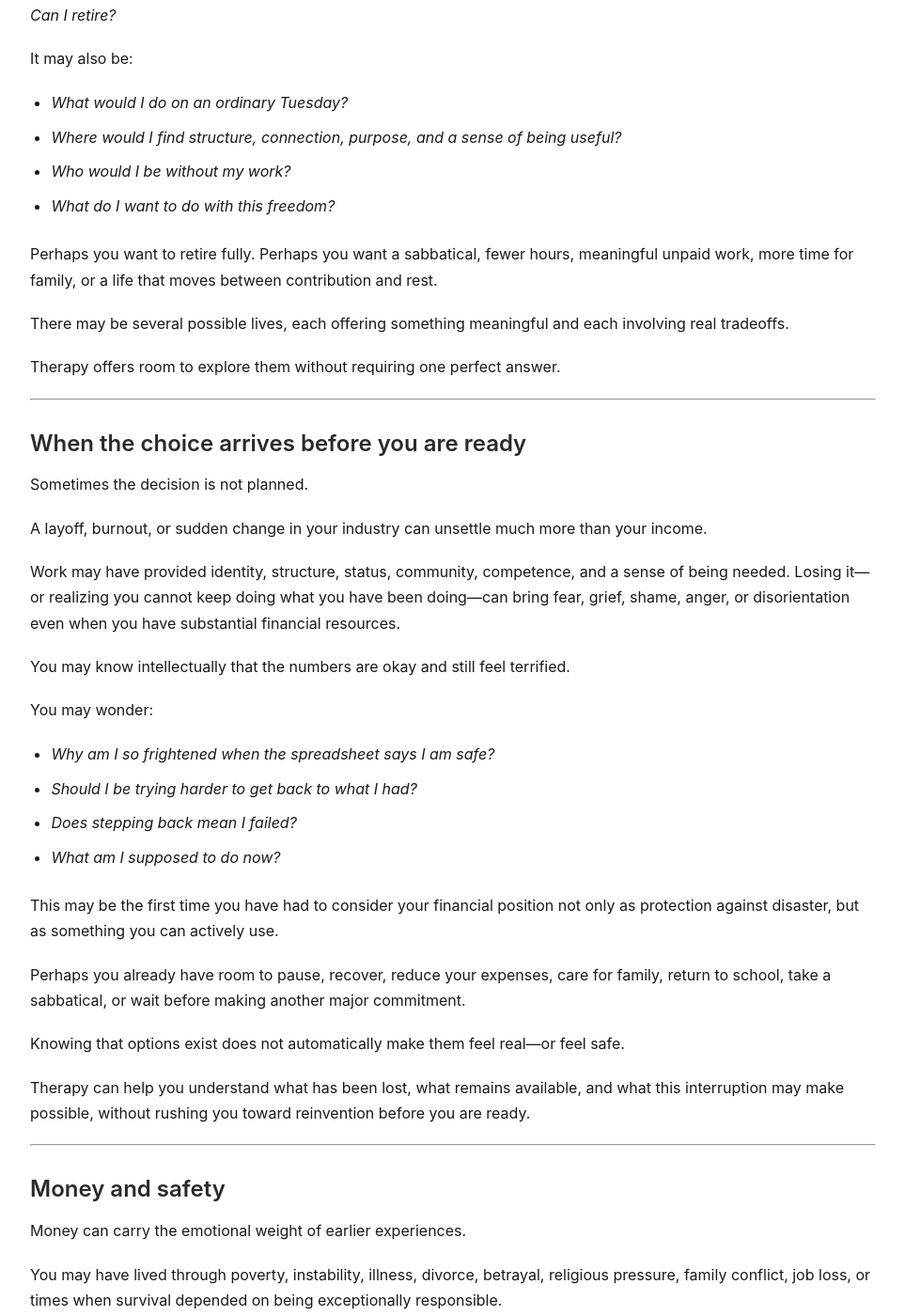
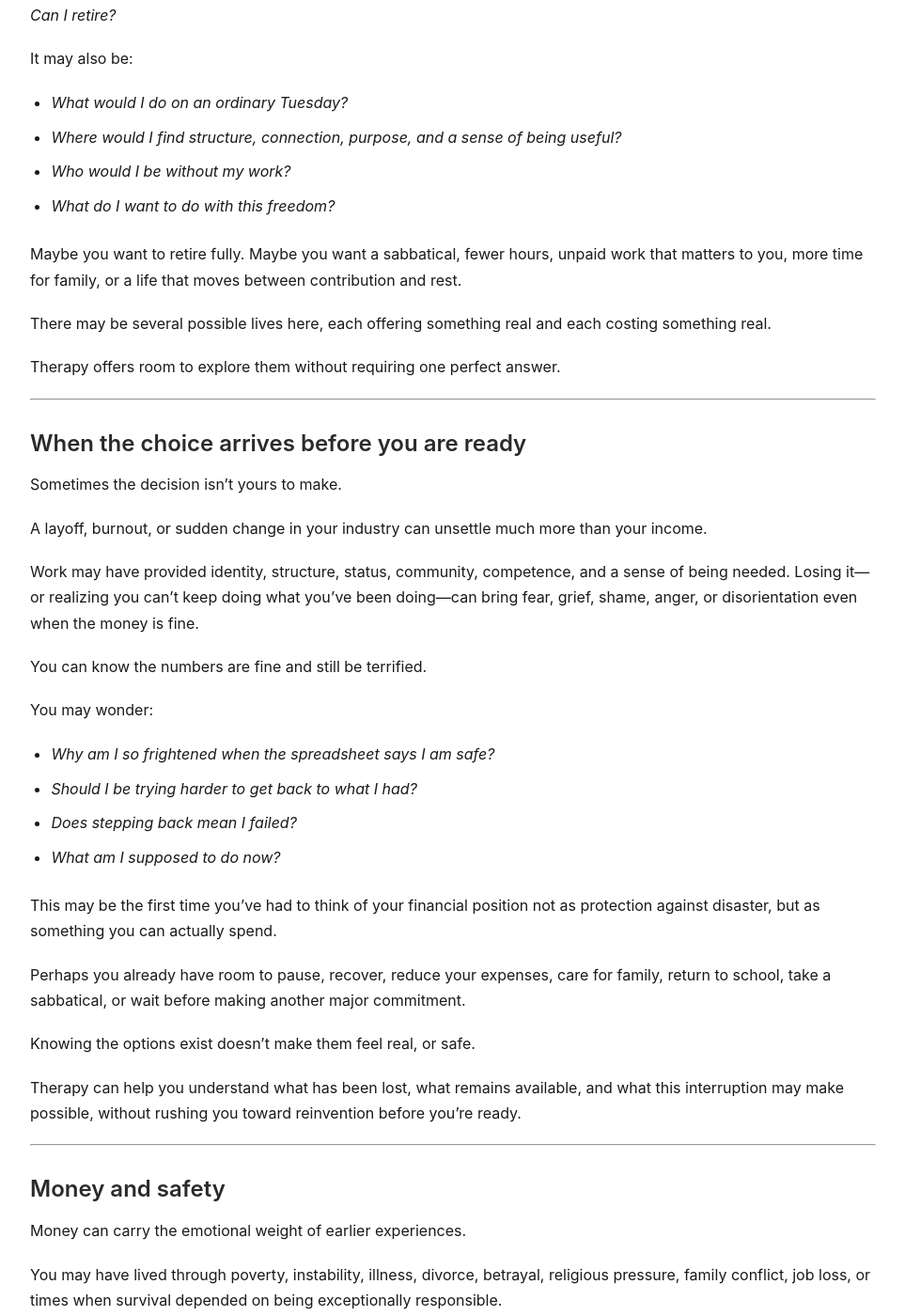
Before and after one commit to SaraRands/sararands-site, a Jekyll site: the page built from financial-therapy.md, in a window 1280 px wide and 1400 px high, scrolled down 1258 px. Shown: the whole window at 94% size, without its empty margins (158-1121 px from the left). Built offline with Jekyll 4.4.1, drawn with Linux system fonts in a browser that asks for light colours; some of the changed text lies outside the part shown.

Commit message:
financial therapy

```diff
--- a/financial-therapy.md
+++ b/financial-therapy.md
@@ -10,7 +10,7 @@
 # Financial Therapy
 *Individual therapy in Utah for adults navigating money, work, security, freedom, and what comes next*
 
-You may be thoughtful, financially capable, and good with numbers—and still face questions the spreadsheet cannot answer.
+You may be thoughtful, financially capable, and good with numbers—and still face questions the spreadsheet can’t answer.
 
 Financial therapy offers room to explore the emotional and existential dimensions of money, work, security, freedom, and enough.
 
@@ -20,19 +20,19 @@
 
 You planned carefully, postponed gratification, and built real financial security.
 
-Perhaps you have reached—or nearly reached—the financial independence number you worked toward for years. You expected that getting there would feel freeing.
+Maybe you’ve reached the number you worked toward for years. Maybe you’re close. You expected that getting there would feel like freedom.
 
-Instead, you may find yourself saying, *One more year.*
+Instead you hear yourself saying, *One more year.*
 
 The planning, discipline, and delayed gratification that helped you create options are real strengths. But those strengths can become rigid when fear takes over.
 
-Planning can become a search for certainty that does not exist.
+Planning can become a search for certainty that doesn’t exist.
 Discipline can make stopping feel irresponsible.
-Delayed gratification can make it difficult to recognize when the future has arrived.
+Delayed gratification can make it hard to notice that the future has arrived.
 
-You may be financially ready while feeling emotionally unprepared.
+You can be financially ready and emotionally unprepared at the same time.
 
-The question may no longer be only:
+The question may no longer be just:
 
 *Can I retire?*
 
@@ -43,9 +43,9 @@
 - *Who would I be without my work?*
 - *What do I want to do with this freedom?*
 
-Perhaps you want to retire fully. Perhaps you want a sabbatical, fewer hours, meaningful unpaid work, more time for family, or a life that moves between contribution and rest.
+Maybe you want to retire fully. Maybe you want a sabbatical, fewer hours, unpaid work that matters to you, more time for family, or a life that moves between contribution and rest.
 
-There may be several possible lives, each offering something meaningful and each involving real tradeoffs.
+There may be several possible lives here, each offering something real and each costing something real.
 
 Therapy offers room to explore them without requiring one perfect answer.
 
@@ -53,13 +53,13 @@
 
 ## When the choice arrives before you are ready
 
-Sometimes the decision is not planned.
+Sometimes the decision isn’t yours to make.
 
 A layoff, burnout, or sudden change in your industry can unsettle much more than your income.
 
-Work may have provided identity, structure, status, community, competence, and a sense of being needed. Losing it—or realizing you cannot keep doing what you have been doing—can bring fear, grief, shame, anger, or disorientation even when you have substantial financial resources.
+Work may have provided identity, structure, status, community, competence, and a sense of being needed. Losing it—or realizing you can’t keep doing what you’ve been doing—can bring fear, grief, shame, anger, or disorientation even when the money is fine.
 
-You may know intellectually that the numbers are okay and still feel terrified.
+You can know the numbers are fine and still be terrified.
 
 You may wonder:
 
@@ -68,13 +68,13 @@
 - *Does stepping back mean I failed?*
 - *What am I supposed to do now?*
 
-This may be the first time you have had to consider your financial position not only as protection against disaster, but as something you can actively use.
+This may be the first time you’ve had to think of your financial position not as protection against disaster, but as something you can actually spend.
 
 Perhaps you already have room to pause, recover, reduce your expenses, care for family, return to school, take a sabbatical, or wait before making another major commitment.
 
-Knowing that options exist does not automatically make them feel real—or feel safe.
+Knowing the options exist doesn’t make them feel real, or safe.
 
-Therapy can help you understand what has been lost, what remains available, and what this interruption may make possible, without rushing you toward reinvention before you are ready.
+Therapy can help you understand what has been lost, what remains available, and what this interruption may make possible, without rushing you toward reinvention before you’re ready.
 
 ---
 
@@ -84,9 +84,9 @@
 
 You may have lived through poverty, instability, illness, divorce, betrayal, religious pressure, family conflict, job loss, or times when survival depended on being exceptionally responsible.
 
-Even after your circumstances change, your sense of safety may not change with them.
+Your circumstances can change without your sense of safety changing with them.
 
-Financial success does not automatically resolve:
+Money doesn’t automatically resolve:
 
 - fear of dependence
 - difficulty trusting other people
@@ -120,7 +120,7 @@
 - reconnect with curiosity and agency
 - create small experiments rather than trying to predict an entire future
 
-The goal is not to prescribe retirement, continued work, or any particular kind of life. It is to help you understand the choices you have and what you want them to support.
+The goal isn’t to prescribe retirement, continued work, or any particular kind of life. It’s to help you see the choices you have and decide what you want them to support.
 
 ---
 
@@ -146,15 +146,17 @@
 
 You should not have to spend therapy time explaining the logic of financial independence or defending the desire for a life that does not center paid employment.
 
-I have longstanding familiarity with personal finance and the financial independence community, including the books, blogs, forums, and questions that have shaped it.
+My familiarity with this world isn’t academic. I spent years deep in frugality culture—*The Tightwad Gazette*, *Your Money or Your Life*, real pride in making a very small income work—before I understood that frugality alone couldn’t build the life I wanted for my children. A later career in software engineering, and years inside the financial independence community, put me close to the books, the blogs, the forums, and the arguments that have shaped it.
 
-I understand that early retirement can make room for a rich life, that substantial resources do not eliminate fear, and that financial freedom can raise questions no calculator can answer.
+I’m also on a planned sabbatical right now: a smaller version of the same experiment, and a standing reminder that stepping back from work raises questions no spreadsheet answers.
+
+I understand that early retirement can make room for a rich life, that having money doesn’t eliminate fear, and that financial freedom raises questions no calculator can answer.
 
 Your financial choices will not be romanticized or resented. They will be treated as part of your actual life: meaningful, complicated, and worthy of thoughtful exploration.
 
-Here, you do not have to translate your financial reality, minimize the options you have created, or apologize for having them.
+You don’t have to translate your financial reality here, minimize the options you’ve built, or apologize for having them.
 
-You do not have to justify why a financially fortunate situation can still feel frightening. And you do not need to know exactly what you want before we begin.
+You don’t have to justify why a fortunate situation still feels frightening. And you don’t need to know what you want before we begin.
 
 You can read more about my background and therapeutic approach [on the About page](/about/).
 
```
Also changed, not shown: other parts of financial-therapy.md (+1 -1 lines).
